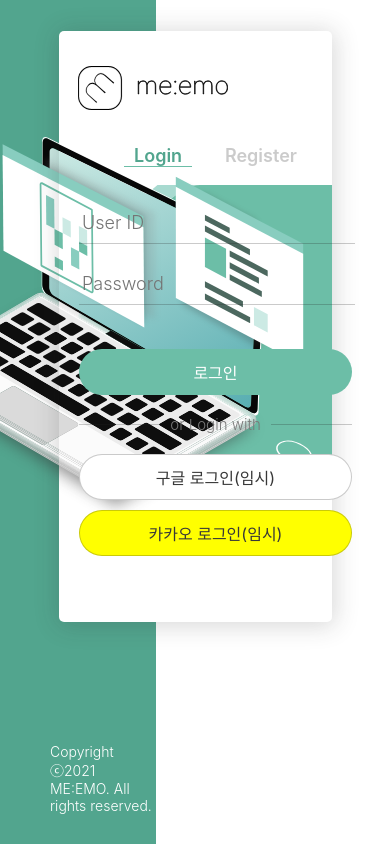
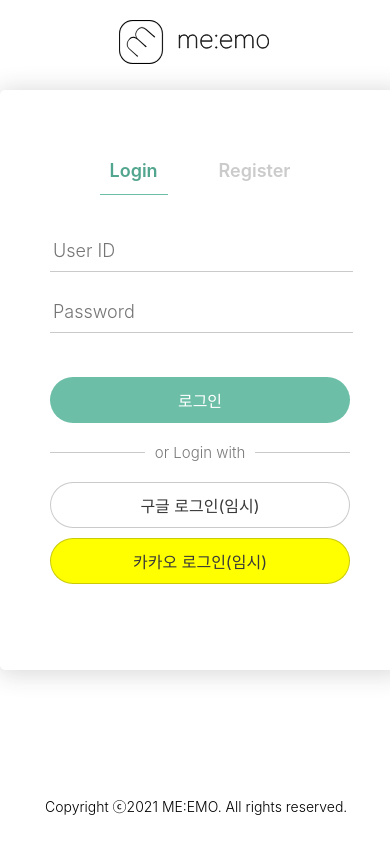
Before and after one commit to ayeonee/meemo, a React (Create React App) app in the folder meemo-client/: page / in a window 390 px wide. Built offline with nearby package versions, Linux system fonts and the light colour scheme.

Commit message:
add media query in auth page

```diff
--- a/meemo-client/src/components/Navigation/Navigation.module.scss
+++ b/meemo-client/src/components/Navigation/Navigation.module.scss
@@ -1,7 +1,7 @@
 @import "../../styles/_variables.module.scss";
 
 .nav_wrapper {
-  width: 100vw;
+  width: $fullWidth;
   height: 80px;
   @include flex_row;
   align-items: center;
--- a/meemo-client/src/pages/auth/Auth.module.scss
+++ b/meemo-client/src/pages/auth/Auth.module.scss
@@ -1,18 +1,12 @@
 @import "../../styles/_variables.module.scss";
 
-@mixin login_box {
-  display: flex;
-  width: 70vw;
-  margin: 8% auto;
-  border-radius: 5px;
-}
 .auth_page {
-  width: 100vw;
+  width: $fullWidth;
   height: 100%;
 
   .auth_box_wrapper {
-    @include login_box;
-    height: 70vh;
+    display: flex;
+    border-radius: 5px;
     align-items: center;
     box-shadow: 1px 2px 25px 2px rgba(44, 44, 44, 0.185);
 
@@ -39,12 +33,10 @@
 
     .auth_box {
       @include flex_col;
+      position: relative;
       align-items: center;
-      position: relative;
-      top: 18px;
-      left: 7.5%;
       width: 300px;
-      height: 400px;
+      height: 500px;
 
       .input_wrapper {
         width: 100%;
@@ -148,7 +140,6 @@
       align-items: center;
       width: 100%;
       height: fit-content;
-
       padding: 20px 0px 10px 0px;
 
       p {
@@ -193,28 +184,22 @@
   }
 
   .auth_background {
-    @include login_box;
-    height: 70.107vh;
+    display: flex;
+    border-radius: 5px;
+    background-color: white;
     position: absolute;
     z-index: -99;
-    background-color: white;
-    background-image: url("../../img/login-bg.svg");
-    background-repeat: no-repeat;
-    background-position: right;
 
     .logo {
+      width: 150px;
       position: absolute;
+      top: 6%;
       left: 7%;
-      top: 6%;
-
-      width: 150px;
     }
 
     .header_sentence {
       color: white;
       position: absolute;
-      right: 7%;
-      top: 6%;
 
       height: fit-content;
       text-align: right;
@@ -231,13 +216,6 @@
         font-weight: 600;
       }
     }
-
-    .bg_img {
-      position: absolute;
-      top: 18%;
-      right: 7%;
-      height: 70%;
-    }
   }
 }
 
@@ -246,17 +224,304 @@
   left: 0;
   top: 0;
   z-index: -100;
-  width: 40vw;
-  height: 100%;
-
-  background-color: $green_grade_5;
 
   p {
     position: absolute;
-    bottom: 30px;
+    bottom: 28px;
     left: 50px;
-    color: white;
     font-weight: 300;
     font-size: 14px;
   }
 }
+
+@include max {
+  .auth_box_wrapper {
+    margin: 5% auto;
+    width: 70vw;
+    height: 650px;
+
+    .auth_box {
+      left: 7.5%;
+      top: 60px;
+    }
+  }
+
+  .auth_background {
+    margin: 5% auto;
+    width: 70vw;
+    height: 650px;
+    background-image: url("../../img/login-bg.svg");
+    background-repeat: no-repeat;
+    background-position: right;
+
+    .header_sentence {
+      right: 7%;
+      top: 6%;
+    }
+
+    .bg_img {
+      position: absolute;
+      top: 18%;
+      right: 7%;
+      width: 50%;
+      height: 70%;
+      background-image: url("../../img/login-img.svg");
+      background-repeat: no-repeat;
+      background-position: right;
+    }
+  }
+
+  .bg_side {
+    width: 40vw;
+    height: 100%;
+    background-color: $green_grade_5;
+
+    p {
+      color: white;
+    }
+  }
+}
+
+@include lgDesktop {
+  .auth_box_wrapper {
+    margin: 5% auto;
+    width: 70vw;
+    height: 650px;
+
+    .auth_box {
+      left: 7.5%;
+      top: 60px;
+    }
+  }
+
+  .auth_background {
+    margin: 5% auto;
+    width: 70vw;
+    height: 650px;
+    background-image: url("../../img/login-bg-lg.svg");
+    background-repeat: no-repeat;
+    background-position: right;
+
+    .header_sentence {
+      right: 3%;
+      top: 6%;
+    }
+
+    .bg_img {
+      position: absolute;
+      top: 21%;
+      right: 3%;
+      width: 50%;
+      height: 60%;
+      background-image: url("../../img/login-img.svg");
+      background-repeat: no-repeat;
+      background-position: right;
+    }
+  }
+
+  .bg_side {
+    width: 40vw;
+    height: 100%;
+    background-color: $green_grade_5;
+
+    p {
+      color: white;
+    }
+  }
+}
+
+@include mdDesktop {
+  .auth_box_wrapper {
+    margin: 7% auto;
+    width: 450px;
+    height: 600px;
+    justify-content: center;
+
+    .auth_box {
+      top: 30px;
+    }
+  }
+
+  .auth_background {
+    margin: 7% auto;
+    width: 450px;
+    height: 600px;
+
+    .logo {
+      display: none;
+    }
+  }
+
+  .header_sentence {
+    display: none;
+  }
+
+  .bg_side {
+    width: $fullWidth;
+    height: 100%;
+    background-image: url("../../img/login-bg.svg");
+    background-repeat: no-repeat;
+    background-position: right;
+
+    .bg_logo {
+      position: absolute;
+      top: 50px;
+      left: 50px;
+      width: 150px;
+      height: 60px;
+      z-index: 100;
+      background-image: url("../../img/logo.svg");
+      background-repeat: no-repeat;
+    }
+    p {
+      color: black;
+    }
+  }
+}
+
+@include tablet {
+  .auth_box_wrapper {
+    margin: 10% auto;
+    width: 450px;
+    height: 600px;
+    justify-content: center;
+
+    .auth_box {
+      top: 30px;
+    }
+  }
+
+  .auth_background {
+    margin: 10% auto;
+    width: 450px;
+    height: 600px;
+
+    .logo {
+      display: none;
+    }
+  }
+
+  .header_sentence {
+    display: none;
+  }
+
+  .bg_side {
+    width: $fullWidth;
+    height: $fullHeight;
+    background-image: url("../../img/login-bg-tb.svg");
+    background-repeat: no-repeat;
+    background-position: right;
+
+    .bg_logo {
+      position: absolute;
+      top: 30px;
+      left: 50px;
+      width: 150px;
+      height: 60px;
+      z-index: 100;
+      background-image: url("../../img/logo.svg");
+      background-repeat: no-repeat;
+    }
+    p {
+      color: black;
+    }
+  }
+}
+
+@include mobile {
+  .auth_box_wrapper {
+    margin: 23% auto;
+    width: 430px;
+    height: 580px;
+    justify-content: center;
+
+    .auth_box {
+      top: 30px;
+    }
+  }
+
+  .auth_background {
+    margin: 23% auto;
+    width: 430px;
+    height: 580px;
+
+    .logo {
+      display: none;
+    }
+  }
+
+  .header_sentence {
+    display: none;
+  }
+
+  .bg_side {
+    width: $fullWidth;
+    height: $fullHeight;
+    background-image: url("../../img/login-bg-tb.svg");
+    background-repeat: no-repeat;
+    background-position: right;
+
+    .bg_logo {
+      position: absolute;
+      top: 50px;
+      left: 50px;
+      width: 150px;
+      height: 60px;
+      z-index: 100;
+      background-image: url("../../img/logo.svg");
+      background-repeat: no-repeat;
+    }
+    p {
+      color: black;
+    }
+  }
+}
+
+@include min {
+  .auth_box_wrapper {
+    margin: 90px auto;
+    width: 400px;
+    height: 580px;
+    justify-content: center;
+
+    .auth_box {
+      top: 30px;
+    }
+  }
+
+  .auth_background {
+    margin: 90px auto;
+    width: 400px;
+    height: 580px;
+
+    .logo {
+      display: none;
+    }
+  }
+
+  .header_sentence {
+    display: none;
+  }
+
+  .bg_side {
+    width: $fullWidth;
+    height: $fullHeight;
+
+    .bg_logo {
+      position: fixed;
+      top: 20px;
+      left: 50%;
+      margin-left: -76px;
+      width: 150px;
+      height: 60px;
+      z-index: 100;
+      background-image: url("../../img/logo.svg");
+      background-repeat: no-repeat;
+    }
+    p {
+      color: black;
+      left: 50%;
+      margin-left: -150px;
+    }
+  }
+}
--- a/meemo-client/src/pages/auth/index.tsx
+++ b/meemo-client/src/pages/auth/index.tsx
@@ -3,7 +3,6 @@ import AuthNav from "./AuthNav";
 import Login from "./Login";
 import Register from "./Register";
 import logo from "../../img/logo.svg";
-import loginImg from "../../img/login-img.svg";
 import style from "./Auth.module.scss";
 
 function AuthPage() {
@@ -39,14 +38,11 @@ function AuthPage() {
             <h3>미-모</h3>
           </div>
           <img className={style.logo} src={`${logo}`} alt="logo" />
-          <img
-            className={style.bg_img}
-            alt="background illustration"
-            src={`${loginImg}`}
-          />
+          <div className={style.bg_img}></div>
         </div>
       </div>
       <div className={style.bg_side}>
+        <div className={style.bg_logo}></div>
         <p>Copyright ⓒ2021 ME:EMO. All rights reserved.</p>
       </div>
     </div>
--- a/meemo-client/src/styles/_variables.module.scss
+++ b/meemo-client/src/styles/_variables.module.scss
@@ -7,6 +7,9 @@ $green_grade_5: #52a58e;
 
 $gray: rgba(36, 36, 36, 0.24);
 $gray_border: 1px solid $gray;
+
+$fullHeight: 100vh;
+$fullWidth: 100vw;
 
 @mixin flex_col {
   display: flex;
@@ -24,14 +27,14 @@ $gray_border: 1px solid $gray;
   justify-content: center;
 }
 
-@mixin mobile {
-  @media (min-width: 335px) and (max-width: 767px) {
+@mixin min {
+  @media (max-width: 476px) {
     @content;
   }
 }
 
 @mixin mobile {
-  @media (min-width: 335px) and (max-width: 767px) {
+  @media (min-width: 477px) and (max-width: 767px) {
     @content;
   }
 }
@@ -43,13 +46,19 @@ $gray_border: 1px solid $gray;
 }
 
 @mixin mdDesktop {
-  @media (min-width: 992px) and (max-width: 1199px) {
+  @media (min-width: 992px) and (max-width: 1200px) {
     @content;
   }
 }
 
 @mixin lgDesktop {
-  @media (min-width: 1200px) and (max-width: 1699px) {
+  @media (min-width: 1199px) and (max-width: 1599px) {
+    @content;
+  }
+}
+
+@mixin max {
+  @media (min-width: 1600px) {
     @content;
   }
 }
```
Also changed, not shown: meemo-client/src/img/login-bg-lg.svg (added), meemo-client/src/img/login-bg-tb.svg (added), 1 other file (tests, documents, lock files or other folders).
